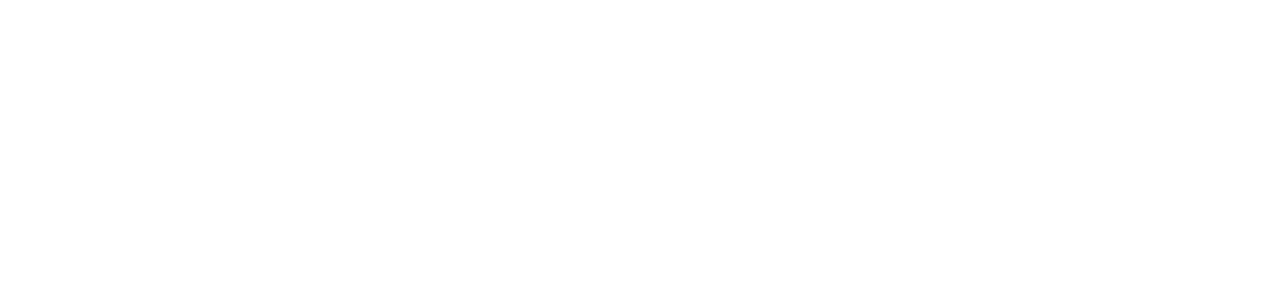
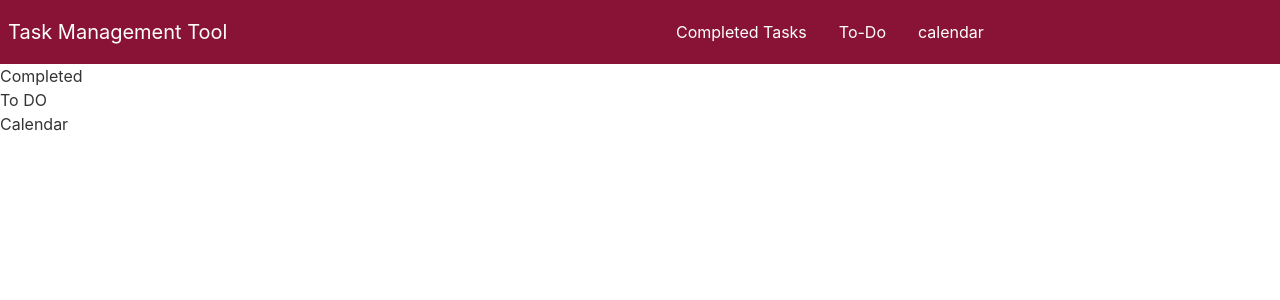
Before and after one commit to MohammadFaysal731/task-management-too-client, a React (Create React App) app: page / in a window 1280 px wide. Shown: the top 300 px of the page. Built offline with nearby package versions, Linux system fonts and the light colour scheme.

Commit message:
add header

```diff
--- a/package.json
+++ b/package.json
@@ -11,6 +11,7 @@
     "react": "^18.2.0",
     "react-day-picker": "^8.0.7",
     "react-dom": "^18.2.0",
+    "react-router-dom": "^6.3.0",
     "react-scripts": "5.0.1",
     "web-vitals": "^2.1.4"
   },
--- a/public/index.html
+++ b/public/index.html
@@ -1,14 +1,12 @@
 <!DOCTYPE html>
 <html lang="en">
+
 <head>
   <meta charset="utf-8" />
   <link rel="icon" href="%PUBLIC_URL%/favicon.ico" />
   <meta name="viewport" content="width=device-width, initial-scale=1" />
   <meta name="theme-color" content="#000000" />
-    <meta
-      name="description"
-      content="Web site created using create-react-app"
-    />
+  <meta name="description" content="Web site created using create-react-app" />
   <link rel="apple-touch-icon" href="%PUBLIC_URL%/logo192.png" />
   <!--
       manifest.json provides metadata used when your web app is installed on a
@@ -24,8 +22,9 @@
       work correctly both with client-side routing and a non-root public URL.
       Learn how to configure a non-root public URL by running `npm run build`.
     -->
-    <title>React App</title>
+  <title>Task Management Tool</title>
 </head>
+
 <body>
   <noscript>You need to enable JavaScript to run this app.</noscript>
   <div id="root"></div>
@@ -40,4 +39,5 @@
       To create a production bundle, use `npm run build` or `yarn build`.
     -->
 </body>
+
 </html>
--- a/src/App.js
+++ b/src/App.js
@@ -1,9 +1,21 @@
+import { Route, Routes } from 'react-router-dom';
 import './App.css';
+import Calendar from './components/Calendar';
+import CompletedTasks from './components/CompletedTasks';
+import Header from './components/Header';
+import Home from './components/Home';
+import ToDo from './components/ToDo';
 
 function App() {
   return (
     <div className="">
-
+      <Header></Header>
+      <Routes>
+        <Route path='/' element={<Home></Home>}></Route>
+        <Route path='/completedtasks' element={<CompletedTasks></CompletedTasks>}></Route>
+        <Route path='/todo' element={<ToDo></ToDo>}></Route>
+        <Route path='/calendar' element={<Calendar></Calendar>}></Route>
+      </Routes>
     </div>
   );
 }
--- /dev/null
+++ b/src/components/Calendar.js
@@ -0,0 +1,11 @@
+import React from 'react';
+
+const Calendar = () => {
+    return (
+        <div>
+            <h1>Calendar</h1>
+        </div>
+    );
+};
+
+export default Calendar;
--- /dev/null
+++ b/src/components/CompletedTasks.js
@@ -0,0 +1,11 @@
+import React from 'react';
+
+const CompletedTasks = () => {
+    return (
+        <div>
+            <h1>Completed</h1>
+        </div>
+    );
+};
+
+export default CompletedTasks;
--- a/src/components/Header.js
+++ b/src/components/Header.js
@@ -1,9 +1,30 @@
 import React from 'react';
+import { Link } from 'react-router-dom';
 
 const Header = () => {
+    const menuItem = <>
+        <li><Link to='/completedtasks'>Completed Tasks</Link></li>
+        <li><Link to='/todo'>To-Do</Link></li>
+        <li><Link to='/calendar'>calendar</Link></li>
+    </>
     return (
-        <div>
-
+        <div class="navbar bg-primary text-white">
+            <div class="navbar-start">
+                <div class="dropdown">
+                    <label tabindex="0" class="btn btn-ghost lg:hidden">
+                        <svg xmlns="http://www.w3.org/2000/svg" class="h-5 w-5" fill="none" viewBox="0 0 24 24" stroke="currentColor"><path stroke-linecap="round" stroke-linejoin="round" stroke-width="2" d="M4 6h16M4 12h8m-8 6h16" /></svg>
+                    </label>
+                    <ul tabindex="0" class="menu menu-compact dropdown-content mt-3 p-2 shadow bg-secondary rounded-box w-52">
+                        {menuItem}
+                    </ul>
+                </div>
+                <h1 class="text-xl">Task Management Tool</h1>
+            </div>
+            <div class="navbar-center hidden lg:flex">
+                <ul class="menu menu-horizontal mx-5">
+                    {menuItem}
+                </ul>
+            </div>
         </div>
     );
 };
--- /dev/null
+++ b/src/components/Home.js
@@ -0,0 +1,16 @@
+import React from 'react';
+import Calendar from './Calendar';
+import CompletedTasks from './CompletedTasks';
+import ToDo from './ToDo';
+
+const Home = () => {
+    return (
+        <div>
+            <CompletedTasks></CompletedTasks>
+            <ToDo></ToDo>
+            <Calendar></Calendar>
+        </div>
+    );
+};
+
+export default Home;
--- /dev/null
+++ b/src/components/ToDo.js
@@ -0,0 +1,11 @@
+import React from 'react';
+
+const ToDo = () => {
+    return (
+        <div>
+            <h1>To DO</h1>
+        </div>
+    );
+};
+
+export default ToDo;
--- a/src/index.js
+++ b/src/index.js
@@ -5,10 +5,13 @@
 import reportWebVitals from './reportWebVitals';
 import 'react-toastify/dist/ReactToastify.css';
 import 'react-day-picker/dist/style.css';
+import { BrowserRouter } from 'react-router-dom';
 const root = ReactDOM.createRoot(document.getElementById('root'));
 root.render(
   <React.StrictMode>
-    <App />
+    <BrowserRouter>
+      <App />
+    </BrowserRouter>
   </React.StrictMode>
 );
 
--- a/tailwind.config.js
+++ b/tailwind.config.js
@@ -3,8 +3,18 @@
   content: [
     "./src/**/*.{js,jsx,ts,tsx}",
   ],
-  theme: {
-    extend: {},
+  daisyui: {
+    themes: [
+      {
+        mytheme: {
+          primary: "#881337",
+          secondary: "#0284c7",
+          accent: "#37cdbe",
+          neutral: "#3d4451",
+          "base-100": "#ffffff",
+        },
+      }
+    ],
   },
   plugins: [require("daisyui")],
 }
```
Also changed, not shown: 1 other file (tests, documents, lock files or other folders). Lines whose indentation alone changed are shown as unchanged.
